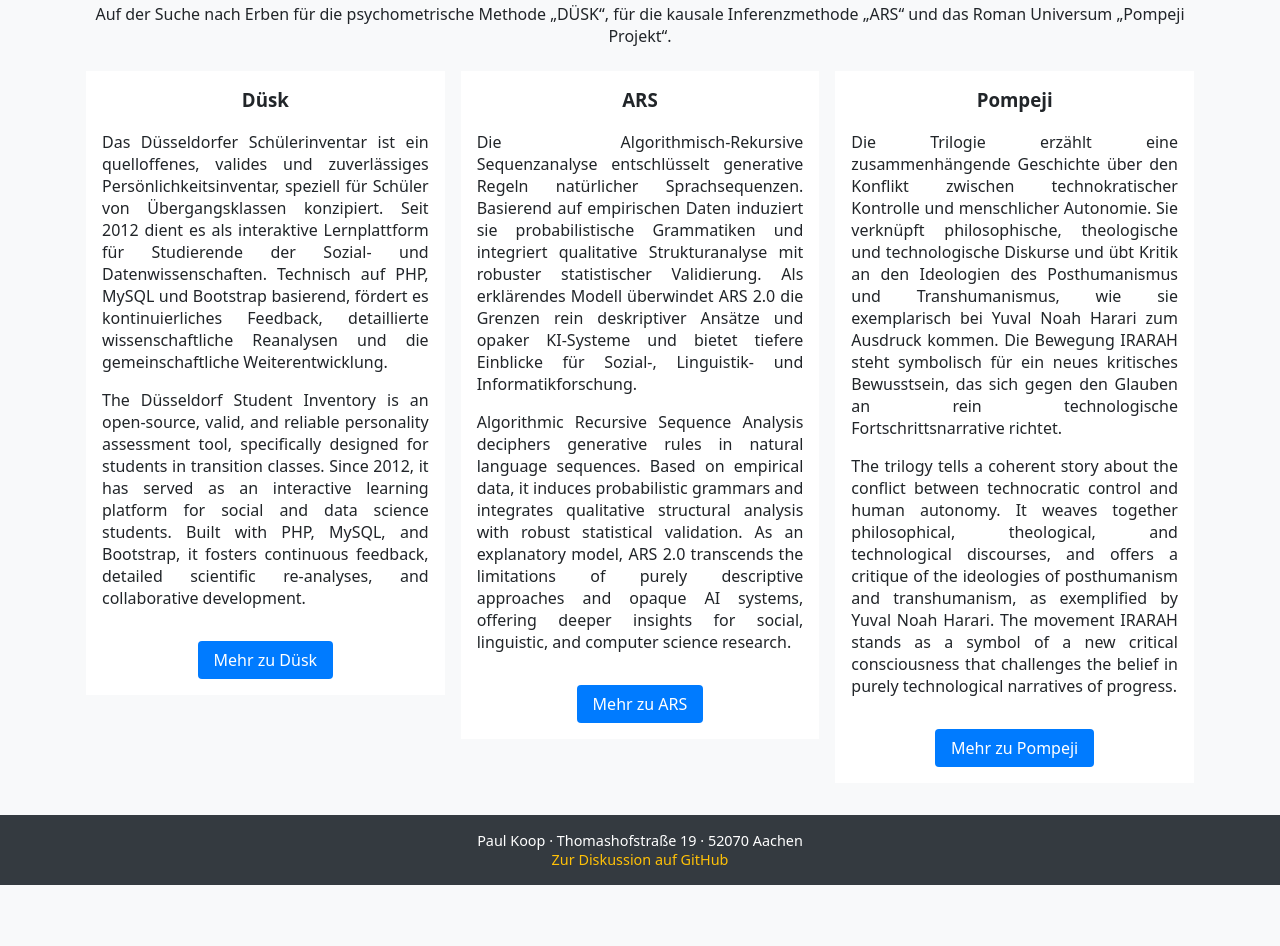
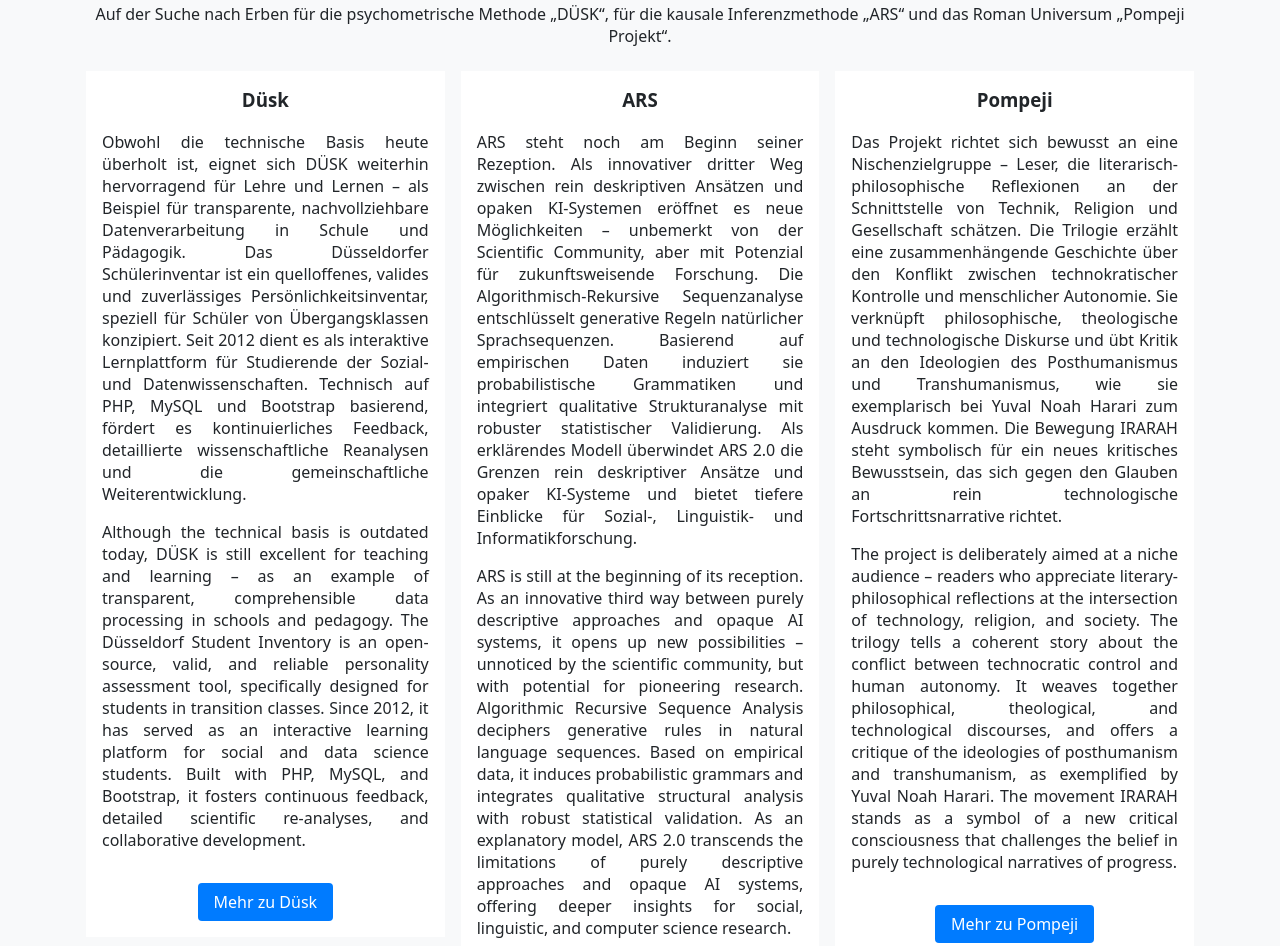
Before and after one commit to pkoopongithub/pkoopongithub.github.io, a plain HTML site: page index.html in a window 1280 px wide. Shown: the part 520-1466 px from the top of the page. Before the commit the page ends 1405 px from the top, so only its background shows below. Drawn offline with Linux system fonts and the light colour scheme.

Commit message:
Update index.html

```diff
--- a/index.html
+++ b/index.html
@@ -142,10 +142,10 @@
         <div class="p-3 bg-light">
           <h3>Düsk</h3>
            <p>
-             Das Düsseldorfer Schülerinventar ist ein quelloffenes, valides und zuverlässiges Persönlichkeitsinventar, speziell für Schüler von Übergangsklassen konzipiert. Seit 2012 dient es als interaktive Lernplattform für Studierende der Sozial- und Datenwissenschaften. Technisch auf PHP, MySQL und Bootstrap basierend, fördert es kontinuierliches Feedback, detaillierte wissenschaftliche Reanalysen und die gemeinschaftliche Weiterentwicklung.
+             Obwohl die technische Basis heute überholt ist, eignet sich DÜSK weiterhin hervorragend für Lehre und Lernen – als Beispiel für transparente, nachvollziehbare Datenverarbeitung in Schule und Pädagogik. Das Düsseldorfer Schülerinventar ist ein quelloffenes, valides und zuverlässiges Persönlichkeitsinventar, speziell für Schüler von Übergangsklassen konzipiert. Seit 2012 dient es als interaktive Lernplattform für Studierende der Sozial- und Datenwissenschaften. Technisch auf PHP, MySQL und Bootstrap basierend, fördert es kontinuierliches Feedback, detaillierte wissenschaftliche Reanalysen und die gemeinschaftliche Weiterentwicklung.
            </p>
            <p>
-             The Düsseldorf Student Inventory is an open-source, valid, and reliable personality assessment tool, specifically designed for students in transition classes. Since 2012, it has served as an interactive learning platform for social and data science students. Built with PHP, MySQL, and Bootstrap, it fosters continuous feedback, detailed scientific re-analyses, and collaborative development.
+             Although the technical basis is outdated today, DÜSK is still excellent for teaching and learning – as an example of transparent, comprehensible data processing in schools and pedagogy. The Düsseldorf Student Inventory is an open-source, valid, and reliable personality assessment tool, specifically designed for students in transition classes. Since 2012, it has served as an interactive learning platform for social and data science students. Built with PHP, MySQL, and Bootstrap, it fosters continuous feedback, detailed scientific re-analyses, and collaborative development.
            </p>
 
           <div class="text-center" style="margin-top: 2rem;">
@@ -158,10 +158,10 @@
         <div class="p-3 bg-light">
           <h3>ARS</h3>
 <p>
-  Die Algorithmisch-Rekursive Sequenzanalyse entschlüsselt generative Regeln natürlicher Sprachsequenzen. Basierend auf empirischen Daten induziert sie probabilistische Grammatiken und integriert qualitative Strukturanalyse mit robuster statistischer Validierung. Als erklärendes Modell überwindet ARS 2.0 die Grenzen rein deskriptiver Ansätze und opaker KI-Systeme und bietet tiefere Einblicke für Sozial-, Linguistik- und Informatikforschung.
+  ARS steht noch am Beginn seiner Rezeption. Als innovativer dritter Weg zwischen rein deskriptiven Ansätzen und opaken KI-Systemen eröffnet es neue Möglichkeiten – unbemerkt von der Scientific Community, aber mit Potenzial für zukunftsweisende Forschung. Die Algorithmisch-Rekursive Sequenzanalyse entschlüsselt generative Regeln natürlicher Sprachsequenzen. Basierend auf empirischen Daten induziert sie probabilistische Grammatiken und integriert qualitative Strukturanalyse mit robuster statistischer Validierung. Als erklärendes Modell überwindet ARS 2.0 die Grenzen rein deskriptiver Ansätze und opaker KI-Systeme und bietet tiefere Einblicke für Sozial-, Linguistik- und Informatikforschung.
 </p>
 <p>
-  Algorithmic Recursive Sequence Analysis deciphers generative rules in natural language sequences. Based on empirical data, it induces probabilistic grammars and integrates qualitative structural analysis with robust statistical validation. As an explanatory model, ARS 2.0 transcends the limitations of purely descriptive approaches and opaque AI systems, offering deeper insights for social, linguistic, and computer science research.
+  ARS is still at the beginning of its reception. As an innovative third way between purely descriptive approaches and opaque AI systems, it opens up new possibilities – unnoticed by the scientific community, but with potential for pioneering research. Algorithmic Recursive Sequence Analysis deciphers generative rules in natural language sequences. Based on empirical data, it induces probabilistic grammars and integrates qualitative structural analysis with robust statistical validation. As an explanatory model, ARS 2.0 transcends the limitations of purely descriptive approaches and opaque AI systems, offering deeper insights for social, linguistic, and computer science research.
 </p>
           <div class="text-center" style="margin-top: 2rem;">
             <a href="https://pkoopongithub.github.io/algorithmisch-rekursive-sequenzanalyse/" class="btn" >Mehr zu ARS</a>
@@ -173,7 +173,7 @@
         <div class="p-3 bg-light">
           <h3>Pompeji</h3>
           <p>
-           Die Trilogie erzählt eine zusammenhängende Geschichte über
+           Das Projekt richtet sich bewusst an eine Nischenzielgruppe – Leser, die literarisch-philosophische Reflexionen an der Schnittstelle von Technik, Religion und Gesellschaft schätzen. Die Trilogie erzählt eine zusammenhängende Geschichte über
             den Konflikt zwischen technokratischer Kontrolle und menschlicher Autonomie.
             Sie verknüpft philosophische, theologische und technologische Diskurse und
             übt Kritik an den Ideologien des Posthumanismus und Transhumanismus, wie sie
@@ -182,7 +182,7 @@
             Glauben an rein technologische Fortschrittsnarrative richtet.
           </p>
           <p>
-            The trilogy tells a coherent story about the conflict between technocratic control
+            The project is deliberately aimed at a niche audience – readers who appreciate literary-philosophical reflections at the intersection of technology, religion, and society. The trilogy tells a coherent story about the conflict between technocratic control
             and human autonomy. It weaves together philosophical, theological, and technological
             discourses, and offers a critique of the ideologies of posthumanism and transhumanism,
             as exemplified by Yuval Noah Harari. The movement IRARAH stands as a symbol of a new
```
